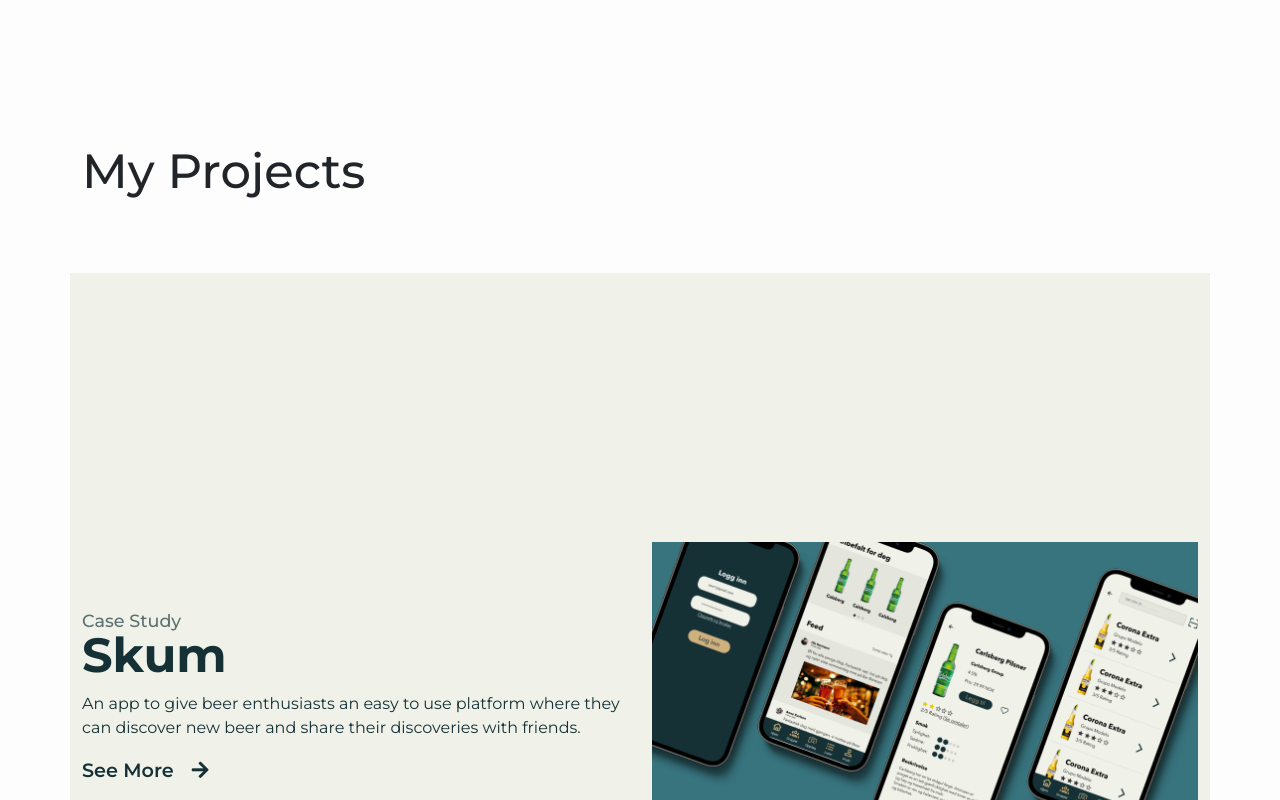
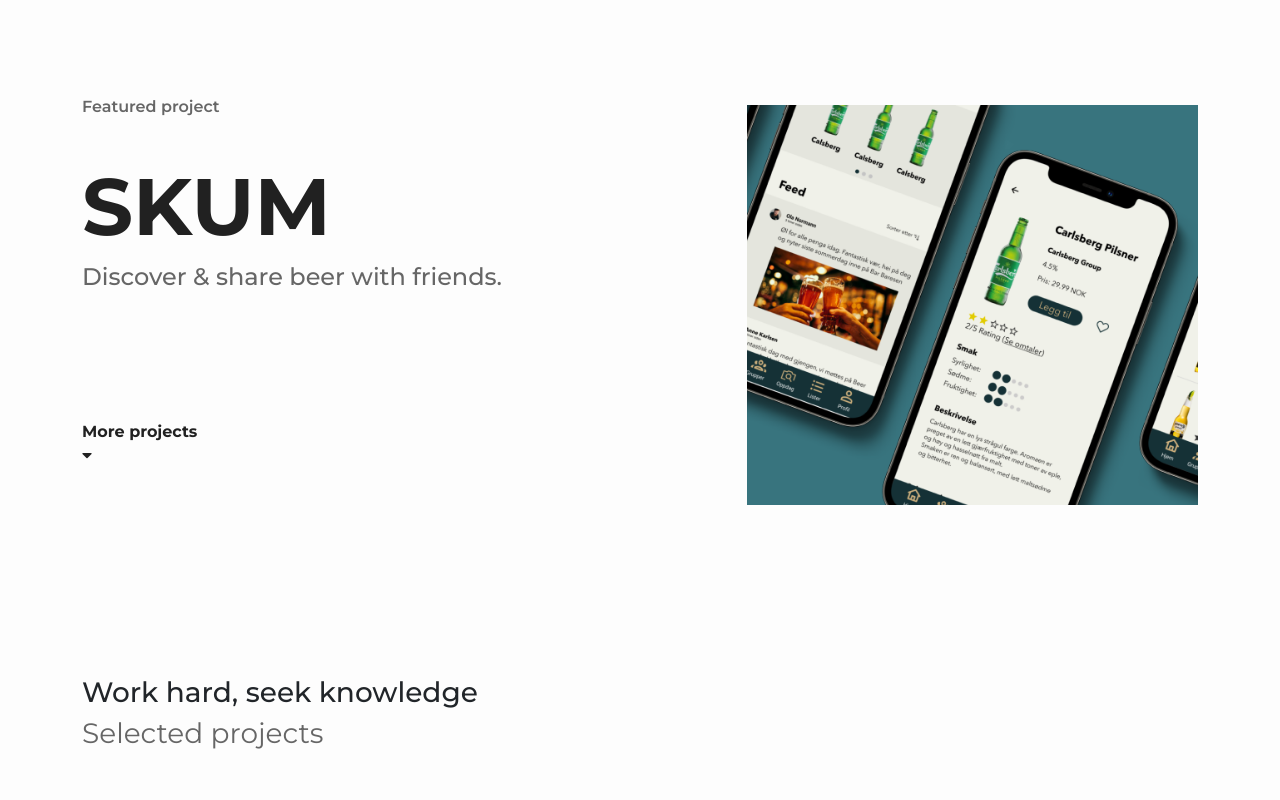
Before and after one commit to Kennethk2014/portfolio, a Vue app: page / in a window 1280 px wide. Shown: the part 1520-2320 px from the top of the page. Built offline with nearby package versions, Linux system fonts and the light colour scheme; what vue-kinesis would draw is missing.

Commit message:
redisgned portofolio section

```diff
--- /dev/null
+++ b/src/components/FeaturedProject/FeaturedProject.vue
@@ -0,0 +1,78 @@
+<template>
+    <div class="row justify-content-between align-items-center featured-project-container" v-for="(project, i) in featuredProject" :key="i">
+        <div class="col-12 col-md-6">
+
+            <p class="intro-title">Featured project</p>
+            <div class="py-4">
+                <router-link to="/portfolio/skum" class="text-decoration-none text-anim" style="color: #212121">
+                    <h3 class="project-title">{{project.title.toUpperCase()}}</h3>
+                    <h4 class="project-desc">Discover &amp; share beer with friends.</h4>
+                </router-link>
+            </div>
+            <div class="more-container mb-5 pt-md-5 mt-md-5">
+                <p class="mb-0">More projects</p>
+                <i class="fas fa-caret-down"></i>
+            </div>
+        </div>
+        <router-link to="/portfolio/skum" class="col-12 col-md-5 ">
+            <div class="img-container" />
+        </router-link>
+    </div>
+</template>
+
+<script>
+import myProjectsService from '../../services/myProjectsService';
+export default {
+
+    setup(){
+        const featuredProject = myProjectsService.getProjectByName('skum');
+
+        return {
+            featuredProject,
+        }
+    }
+
+}
+</script>
+
+<style scoped>
+.featured-project-container{
+    color: #212121;
+
+}
+
+.project-title{
+    font-size: 2.5rem;
+    font-weight: 700;
+}
+.project-desc{
+    color: #666666;
+}
+.intro-title{
+    color: #666666;
+    font-weight: 600;
+}
+.more-container{
+    font-weight: 700;
+}
+.img-container{
+    height: 400px;
+    overflow: hidden;
+    transition: all 300ms linear;
+    background-image: url("../../assets/images/skum-app-mockup.png");
+    background-position: center;
+    background-size: 100%;
+    background-repeat: no-repeat;
+}
+.img-container:hover{
+    transform: scale(.95);
+    background-size: 120%;
+}
+
+
+@media screen and (min-width: 768px) {
+    .project-title{
+    font-size: 5rem;
+}
+}
+</style>>
--- a/src/components/ProblemsSection/ProblemsSection.vue
+++ b/src/components/ProblemsSection/ProblemsSection.vue
@@ -52,9 +52,7 @@ export default {
 </script>
 
 <style scoped>
-section{
 
-}
 h3{
     font-size: 2rem;
     font-weight: 700;
--- a/src/components/TheNavbar/TheNavbar.vue
+++ b/src/components/TheNavbar/TheNavbar.vue
@@ -53,13 +53,13 @@ export default {
 </script>
 
 
-<style scoped>
+<style>
 
 .navbar{
     box-shadow: 0px 2px 20px rgba(75, 79, 73, 0.1);
 }
 .nav-link{
-    color: #212121;
+    color: #212121 !important;
     font-weight: 500;
 }
 .text-anim{
--- a/src/components/portfolio-projects/PortfolioProjectsItem.vue
+++ b/src/components/portfolio-projects/PortfolioProjectsItem.vue
@@ -1,26 +1,25 @@
 <template>
-    <section class="row pt-5 justify-content-center justify-content-md-between justify-content-lg-center align-items-md-center align-items-center" :style="{backgroundColor: `${secondaryColor}`}">
-        <div class="col-12 col-md-5 col-lg-6 align-self-center order-2">
-            <img class="img-fluid" :src="require(`../../assets/images/${imageUrl}`)" alt="project mockup">
+    <article class="col-6">
+        <div class="col">
+            <a v-if="!isCaseStudy" :href="webUrl" target="_blank">
+                <img class="img-fluid" :src="require(`../../assets/images/${imageUrl}`)" alt="project mockup">
+            </a>
+            <router-link v-else :to="webUrl">
+                <img class="img-fluid" :src="require(`../../assets/images/${imageUrl}`)" alt="project mockup">
+            </router-link>
         </div>
-        <div class="col-12 col-md-7 col-lg-6 order-1">
-            <p :style="{color: `${textColor}`}" class="project-type">{{isCaseStudy ? 'Case Study' : 'Website'}}</p>
-            <h3 :style="{color: `${primaryColor}`}">{{title}}</h3>
-            <p :style="{color: `${textColor}`}">{{description}}</p>
-
-
-            <a v-if="isCaseStudy == false" :style="{color: `${textColor}`}" :href="webUrl" target="_blank">See More <i :style="{color: `${primaryColor}`}" class="fas fa-arrow-right"></i></a>
-            <router-link v-else :to="webUrl"  :style="{color: `${textColor}`}" >See More <i :style="{color: `${primaryColor}`}" class="fas fa-arrow-right"></i></router-link>
-
+        <div class="col text-center mt-2">
+            <h5 style="font-weight: 500;" class="mb-0">{{title}}</h5>
+            <p>{{tags}}</p>
         </div>
-    </section>
+    </article>
 </template>
 
 <script>
 export default {
     props: {
         title: String,
-        description: String,
+        tags: String,
         primaryColor: String,
         secondaryColor: String,
         imageUrl: String,
@@ -32,25 +31,5 @@ export default {
 </script>
 
 <style scoped>
-.project-type{
-    opacity: .67;
-    font-weight: 500;
-    font-size: 1.1rem;
-    margin-bottom: -.5rem;
-}
-section{
-    height: 100vh;
-}
-h3{
-    font-size: 3rem;
-    font-weight: 700;
-}
-a{
-    font-size: 1.2rem;
-    font-weight: 600;
-    text-decoration: none;
-}
-i{
-    margin-left: .8rem;
-}
+
 </style>
--- a/src/components/portfolio-projects/PortfolioProjectsList.vue
+++ b/src/components/portfolio-projects/PortfolioProjectsList.vue
@@ -1,12 +1,13 @@
 <template>
-      <div>
-               <portfolio-projects-item v-for="(object, i) in allProjects" :key="i"
+    <div style="margin-top: 10rem;">
+        <h3>Work hard, seek knowledge</h3>
+        <h3 style="font-weight: 400; color: #666666;">Selected projects</h3>
+    </div>
+    <div class="row py-5">
+        <portfolio-projects-item v-for="(object, i) in allProjects.slice(1,3) " :key="i"
             :title="object.title"
-                    :description="object.description"
-                    :primaryColor="object.primaryColor"
-                    :secondaryColor="object.secondaryColor"
+            :tags="object.tags"
             :imageUrl="object.imageUrl"
-                    :textColor="object.textColor"
             :webUrl="object.webUrl"
             :isCaseStudy="object.isCaseStudy"
         />
--- a/src/services/myProjectsService.js
+++ b/src/services/myProjectsService.js
@@ -21,7 +21,8 @@ const myProjectsService = (function(){
             secondaryColor: '#fdfdfd',
             imageUrl: 'smartwatt-app-mockup.jpg',
             webUrl: '/portfolio/smartwatt',
-            textColor: 'rgba(0,0,0,0.87)'
+            textColor: 'rgba(0,0,0,0.87)',
+            tags: 'UI/UX Design, Branding'
         },
 
         {
@@ -30,9 +31,10 @@ const myProjectsService = (function(){
             isCaseStudy: false,
             primaryColor: 'rgba(255,255,255,0.95)',
             secondaryColor: '#252F31',
-            imageUrl: 'photofindr-landingpage@3x.jpg',
+            imageUrl: 'photofindr-closup-mockup.jpg',
             webUrl: 'https://photofindr.com',
-            textColor: 'rgba(255,255,255,0.87)'
+            textColor: 'rgba(255,255,255,0.87)',
+            tags: 'Development, UI/UX Design, Branding'
         },
     ])
 
@@ -40,7 +42,8 @@ const myProjectsService = (function(){
         return projects
     };
 
-    return { getAllProjects }
+    const getProjectByName = (title) => projects.value.filter(project => project.title.toLowerCase() === title.toLowerCase());
+    return { getAllProjects, getProjectByName }
 
 
 }())
--- a/src/views/HomePage.vue
+++ b/src/views/HomePage.vue
@@ -24,8 +24,8 @@
 
 
 
-    <section class="container py-4" id="portfolio">
-        <h3 class="mt-lg-4 mb-lg-5 py-4 section-header">My Projects</h3>
+    <section class="container py-4 overflow-hidden" id="portfolio">
+        <featured-project/>
         <portfolio-projects-list />
     </section>
 
@@ -36,11 +36,12 @@
 
 import CustomButton from '../components/CustomButton/CustomButton.vue';
 import MyDesignSkillList from '../components/MyDesignSkills/MyDesignSkillList.vue';
+import FeaturedProject from '../components/FeaturedProject/FeaturedProject.vue';
 import PortfolioProjectsList from '../components/portfolio-projects/PortfolioProjectsList.vue';
 import {gsap} from 'gsap';
 
 export default {
-  components: { PortfolioProjectsList, CustomButton, MyDesignSkillList},
+  components: { PortfolioProjectsList, CustomButton, MyDesignSkillList, FeaturedProject},
 
     setup(){
         return{
```
Also changed, not shown: src/assets/images/photofindr-closup-mockup.jpg (added), src/assets/images/skum-app-mockup.png. Lines whose indentation alone changed are shown as unchanged.
